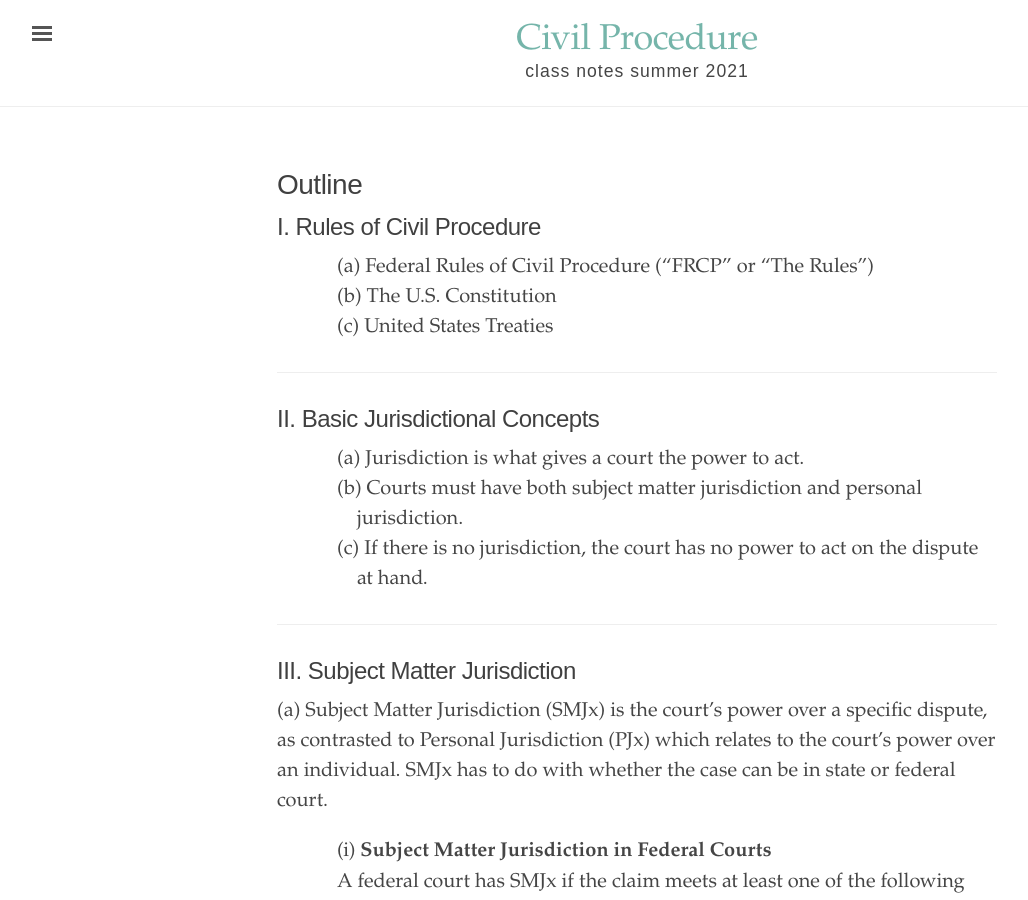
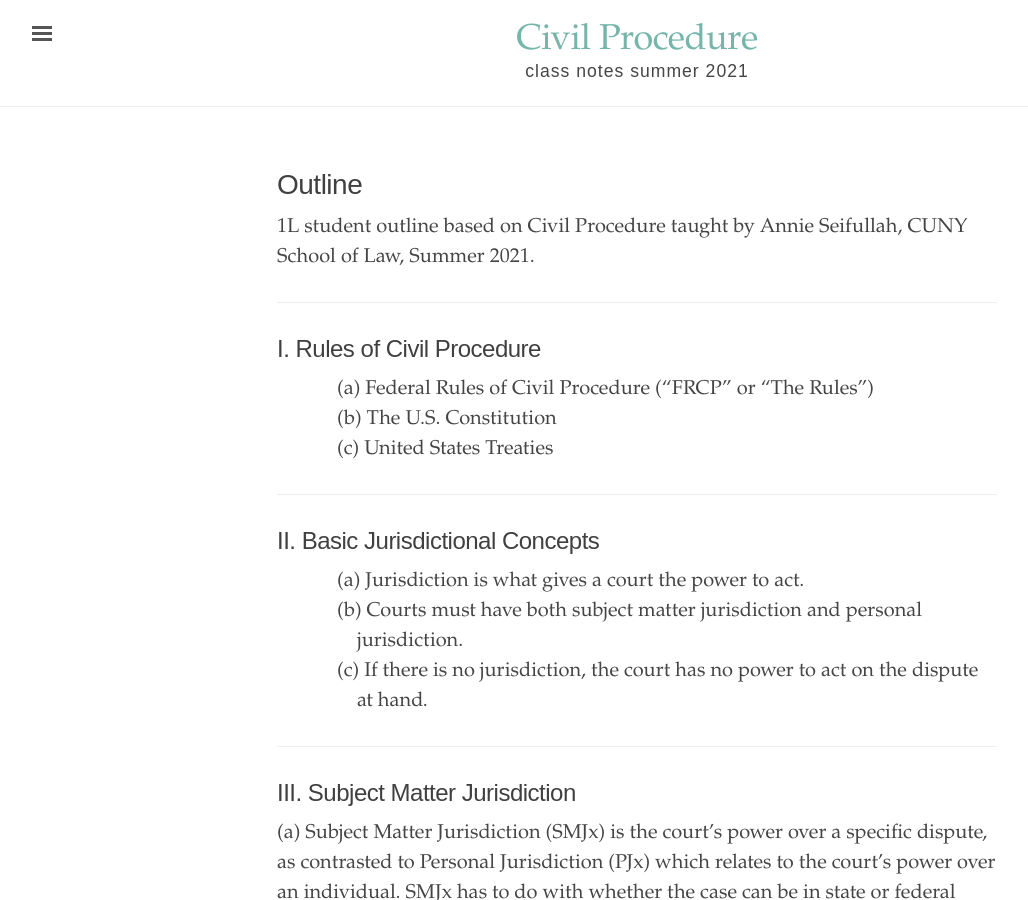
Before and after one commit to binipringle/torts, a Jekyll site: the page built from _texts/0-outline.md, in a window 1280 px wide and 900 px high. Shown: the whole window, without its empty margins (3-1031 px from the left). Built offline with Jekyll 4.4.1, drawn with Linux system fonts in a browser that asks for light colours.

Commit message:
added frontpiece to outline to make it very clear that this is a student work not official outline in any way

```diff
--- a/_texts/0-outline.md
+++ b/_texts/0-outline.md
@@ -14,6 +14,10 @@
 - VII. Venue
 - Transfer of venue
 - VIII. Service of process and notice
+
+---
+
+1L student outline based on Civil Procedure taught by Annie Seifullah, CUNY School of Law, Summer 2021.
 
 ---
 
```
